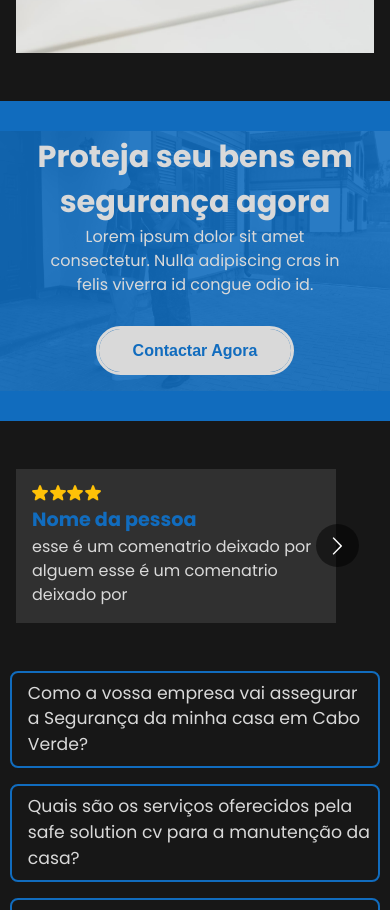
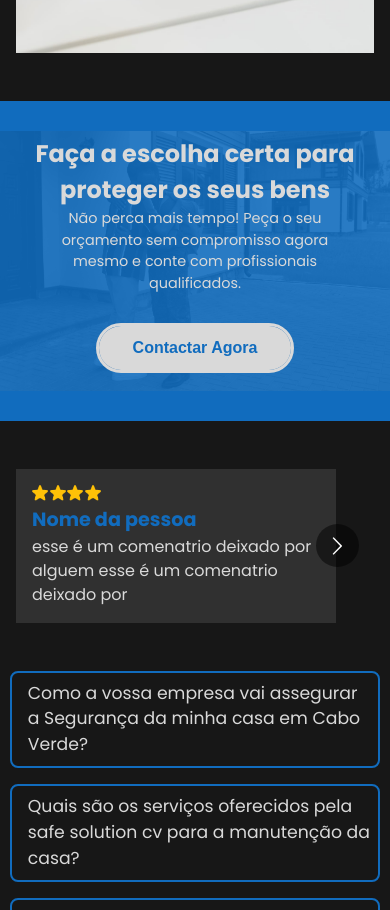
Before and after one commit to juniorgomes14/Safe-Website, a React (Vite) app: page / in a window 390 px wide. Shown: the part 3660-4570 px from the top of the page. Built offline with nearby package versions, Linux system fonts and the light colour scheme.

Commit message:
fix: call to action text

```diff
--- a/src/sections/CallToAction/CallToAction.css
+++ b/src/sections/CallToAction/CallToAction.css
@@ -28,6 +28,8 @@
     font-size: 2.5em;
     margin-top: -1rem;
     z-index: 2;
+    max-width: 40rem;
+    text-align: center;
 }
 .action-description{
     color: var(--light-gray);
@@ -58,10 +60,10 @@
 
 @media screen and (max-width: 600px){
     .action-title{
-        font-size: 1.9em;
+        font-size: 1.5em;
         text-align: center;
     }.action-description{
-        font-size: 1em;
+        font-size: .9em;
         width: 20rem;
     }
 }
--- a/src/sections/CallToAction/CallToAction.jsx
+++ b/src/sections/CallToAction/CallToAction.jsx
@@ -4,9 +4,9 @@ import "./CallToAction.css"
 const CallToAction = () => {
   return (
     <section className="call-to-action">
-        <h2 className="action-title">Proteja seu bens em segurança agora </h2>
+        <h2 className="action-title">Faça a escolha certa para proteger os seus bens</h2>
         <div className="call-to-action-container"></div>
-        <p className="action-description">Lorem ipsum dolor sit amet consectetur. Nulla adipiscing cras in felis viverra id congue odio id. </p>
+        <p className="action-description">Não perca mais tempo! Peça o seu orçamento sem compromisso agora mesmo e conte com profissionais qualificados.</p>
         <button className="cta-button-white"><a href="https://wa.me/2389725617" className="link" target="blank">Contactar Agora</a></button>
       <img src={BackGroundImage} alt='back-ground-image'/>
     </section>
```
